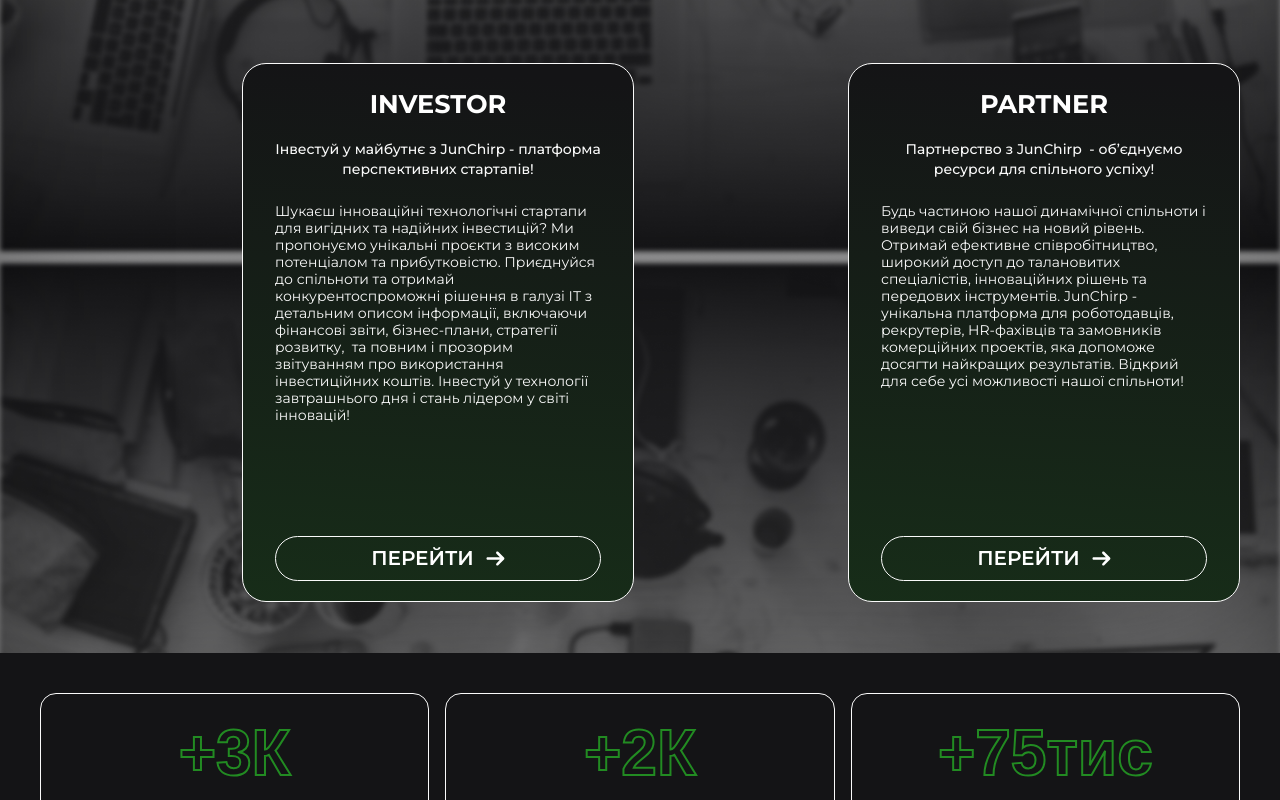
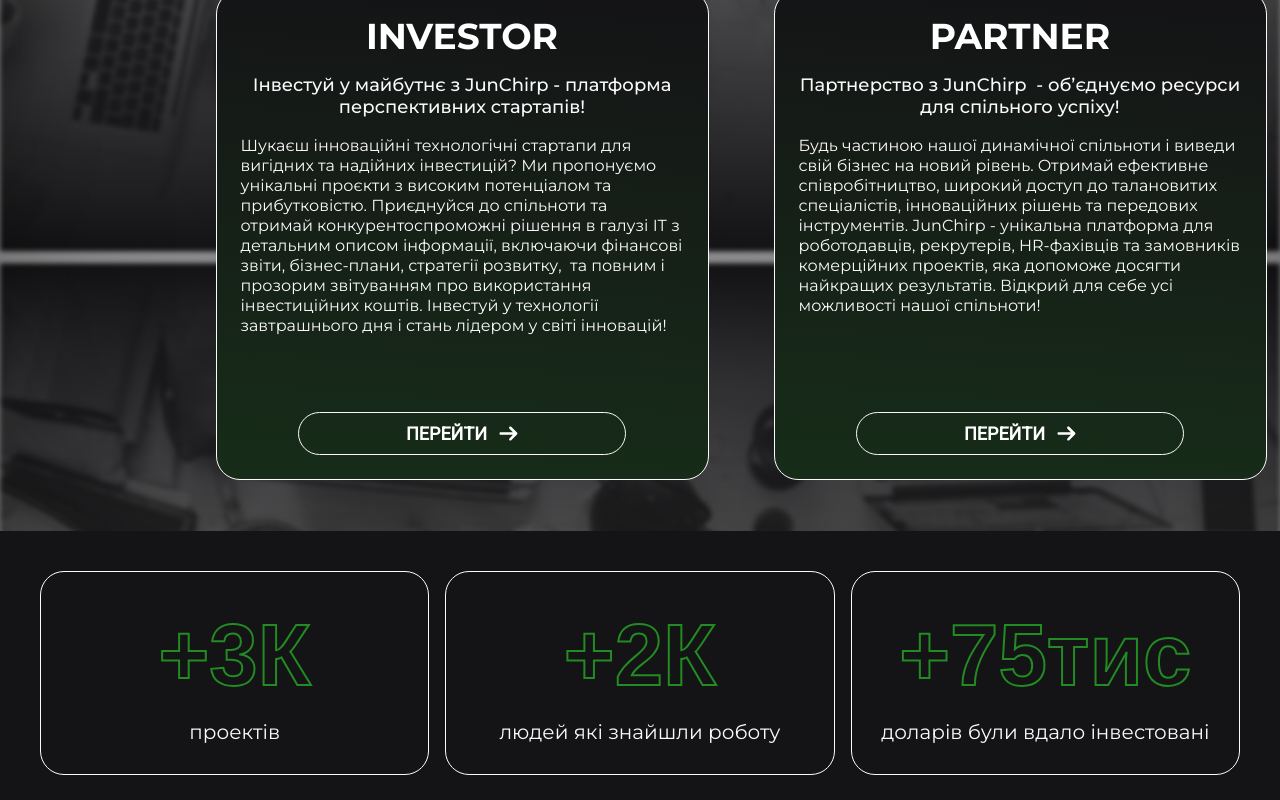
Before and after one commit to VitalikN/jun-chirp, a Next.js app: page / in a window 1280 px wide. Shown: the part 1280-2080 px from the top of the page. Built offline with nearby package versions, Linux system fonts and the light colour scheme; no server answers.

Commit message:
fix css CardDetails + ProjectStatistics

```diff
--- a/src/components/home/ProjectStatistics/ProjectStatistics.tsx
+++ b/src/components/home/ProjectStatistics/ProjectStatistics.tsx
@@ -3,7 +3,7 @@
 
 const ProjectStatistics = () => {
   return (
-    <section className={s.section__statistics}>
+    <section className={`${s.section__statistics}`}>
       <div className={`${s.container}  `}>
         <ul className={s.list}>
           <li className={s.list__item}>
--- a/src/components/home/ProjectStatistics/projectStatistics.module.scss
+++ b/src/components/home/ProjectStatistics/projectStatistics.module.scss
@@ -13,16 +13,9 @@
   @include mediaQuery($screen-size-s) {
     flex-direction: row;
     align-items: stretch;
-    // max-width: 708px;
     width: 100%;
     justify-content: center;
     margin: 0 auto;
-  }
-  @include mediaQuery($screen-size-m) {
-    // max-width: 1200px;
-  }
-  @include mediaQuery($screen-size-m) {
-    // max-width: 1200px;
   }
 }
 .list__item {
@@ -38,23 +31,23 @@
   padding: 20px;
   @include mediaQuery($screen-size-s) {
     gap: 8px;
-    padding: 8px 20px;
-    max-width: 220px;
+    padding: 20px 10px;
+    max-width: 228px;
   }
   @include mediaQuery($screen-size-m) {
-    gap: 8px;
-    padding: 20px;
-    max-width: 391px;
+    gap: 12px;
+    padding: 30px 20px;
+    max-width: 392px;
+    border-radius: 24px;
   }
   @include mediaQuery($screen-size-l) {
-    padding: 20px 40px;
-    border-radius: 24px;
+    border-radius: 32px;
     max-width: 456px;
     border: 2px solid rgba(255, 255, 255, 1);
   }
   @include mediaQuery($screen-size-xl) {
-    padding: 20px 60px;
-    border-radius: 32px;
+    padding: 40px 20px;
+    border-radius: 40px;
     max-width: 584px;
   }
 }
@@ -64,19 +57,19 @@
   -webkit-text-fill-color: transparent;
   -webkit-text-stroke: 1px var(--green, #228b22);
 
-  @include fontSize(36px, 700, 43px);
+  @include fontSize(60px, 700, 73px);
   @include mediaQuery($screen-size-s) {
-    @include fontSize(32px, 700, 37px);
+    @include fontSize(57px, 700, 69px);
   }
 
   @include mediaQuery($screen-size-m) {
-    @include fontSize(64px, 700, 78px);
+    @include fontSize(87px, 700, 106px);
     -webkit-text-stroke: 2px var(--green, #228b22);
   }
   @include mediaQuery($screen-size-l) {
     -webkit-text-stroke: 3px var(--green, #228b22);
 
-    @include fontSize(104px, 700, 116px);
+    @include fontSize(108px, 700, 131px);
   }
   @include mediaQuery($screen-size-xl) {
     @include fontSize(128px, 700, 144px);
@@ -87,15 +80,15 @@
   color: var(--white, #fafafa);
   text-align: center;
 
-  @include fontSize(16px, 400, 20px);
-  @include mediaQuery($screen-size-s) {
-    @include fontSize(12px, 400, 14px);
-  }
+  @include fontSize(16px, 400, 19px);
 
   @include mediaQuery($screen-size-m) {
     @include fontSize(20px, 400, 24px);
   }
+  @include mediaQuery($screen-size-l) {
+    @include fontSize(24px, 400, 29px);
+  }
   @include mediaQuery($screen-size-xl) {
-    @include fontSize(26px, 400, 32px);
+    @include fontSize(30px, 400, 32px);
   }
 }
--- a/src/components/home/RoleSelectionLink/CardDetails/CardDetails.tsx
+++ b/src/components/home/RoleSelectionLink/CardDetails/CardDetails.tsx
@@ -3,6 +3,7 @@
 import s from "./cardDetails.module.scss";
 import Link from "next/link";
 import SvgIcon from "@/components/SvgIcon/SvgIcon";
+import { roboto } from "@/utils/fonts";
 
 const CardDetails = ({ title, subtitle, description }: Card) => {
   return (
@@ -12,7 +13,7 @@
       <div className={s.content}>
         <p className={s.subtitle}>{subtitle}</p>
         <p className={s.description}>{description}</p>
-        <Link className={s.link} href="#">
+        <Link className={`${s.link} ${roboto.className}`} href="#">
           Перейти
           <SvgIcon
             className={s.content__icon}
--- a/src/components/home/RoleSelectionLink/CardDetails/cardDetails.module.scss
+++ b/src/components/home/RoleSelectionLink/CardDetails/cardDetails.module.scss
@@ -2,11 +2,12 @@
 @import "../roleSelectionLink.module.scss";
 
 .card {
-  padding: 36px 27px 42px;
+  padding: 18px;
   display: flex;
-  gap: 24px;
+  gap: 18px;
   flex-direction: column;
   width: 100%;
+  max-width: 343px;
   box-sizing: border-box;
   border: var(--border);
   border-radius: 24px;
@@ -17,13 +18,15 @@
   );
   @include mediaQuery($screen-size-s) {
     max-width: 346px;
-    gap: 16px;
-    height: 453px;
+    height: 496px;
+    border-radius: 20px;
   }
 
   @include mediaQuery($screen-size-m) {
-    max-width: 392px;
-    height: 539px;
+    max-width: 493px;
+    height: 490px;
+    padding: 24px;
+    border-radius: 24px;
 
     &:nth-child(3) {
       margin-left: 101px;
@@ -35,51 +38,55 @@
   }
 
   @include mediaQuery($screen-size-l) {
-    max-width: 336px;
+    max-width: 576px;
     gap: 12px;
-    height: 577px;
-    &:nth-child(3),
+    height: 491px;
+    border-radius: 32px;
+
+    &:nth-child(3) {
+      margin-left: 120px;
+    }
+
     &:nth-child(4) {
-      margin-right: 0;
-      margin-left: 0;
+      margin-right: -120px;
     }
   }
 
   @include mediaQuery($screen-size-xl) {
-    max-width: 432px;
+    max-width: 736px;
     gap: 24px;
+    height: 503px;
+    border-radius: 40px;
+    &:nth-child(3) {
+      margin-left: 132px;
+    }
+
+    &:nth-child(4) {
+      margin-right: -132px;
+    }
   }
 
   .content {
     display: flex;
-    gap: 8px;
     align-items: center;
+    flex-direction: column;
+    gap: 18px;
     height: 100%;
-    > * {
-      width: 50%;
-    }
 
     @include mediaQuery($screen-size-s) {
-      flex-direction: column;
-      gap: 24px;
     }
   }
 
   @include mediaQuery($screen-size-s) {
     align-self: start;
-    padding: 20px 32px;
-    // gap: 16px;
+    gap: 16px;
 
     &:nth-child(2) {
-      margin-top: 103px;
-    }
-
-    &:nth-child(3) {
-      margin-top: -50px;
+      margin-top: 57px;
     }
 
     &:nth-child(4) {
-      margin-top: 103px;
+      margin-top: 57px;
     }
   }
   @include mediaQuery($screen-size-m) {
@@ -87,87 +94,67 @@
     &:nth-child(3),
     &:nth-child(4) {
       margin-top: 0;
-      //
     }
   }
   @include mediaQuery($screen-size-l) {
     gap: 20px;
-    &:nth-child(2) {
-      margin-top: 140px;
-    }
-    &:nth-child(3) {
-      margin-top: 280px;
-    }
-    &:nth-child(4) {
-      margin-top: 420px;
-    }
   }
   @include mediaQuery($screen-size-xl) {
-    &:nth-child(2) {
-      margin-top: 160px;
-    }
-    &:nth-child(3) {
-      margin-top: 320px;
-    }
-    &:nth-child(4) {
-      margin-top: 480px;
-    }
   }
 
   .title {
-    // margin-bottom: 10px;
     text-transform: uppercase;
     color: rgb(255, 255, 255);
+    text-align: center;
 
-    @include font(24px, 2vw, 48px, 700, 29px);
+    @include fontSize(24px, 700, 29px);
+
     @include mediaQuery($screen-size-s) {
-      text-align: center;
+      @include fontSize(32px, 700, 39px);
     }
     @include mediaQuery($screen-size-m) {
-      line-height: 39px;
+      @include fontSize(36px, 700, 43px);
+    }
+    @include mediaQuery($screen-size-l) {
+      @include fontSize(48px, 700, 58px);
     }
     @include mediaQuery($screen-size-xl) {
-      line-height: 58px;
     }
   }
 
   .subtitle {
-    text-align: left;
+    text-align: center;
     color: rgb(250, 250, 250);
+    @include fontSize(12px, 500, 17px);
 
-    @include font(12px, 2vw, 14px, 500, 17px);
     @include mediaQuery($screen-size-s) {
-      // margin-bottom: 24px;
-      text-align: center;
-      width: initial;
-      line-height: 17px;
+      @include fontSize(16px, 500, 20px);
     }
     @include mediaQuery($screen-size-m) {
-      line-height: 20px;
+      @include fontSize(18px, 500, 22px);
     }
     @include mediaQuery($screen-size-l) {
-      // margin-bottom: 20px;
-      line-height: 24px;
+      @include fontSize(20px, 500, 24px);
+    }
+    @include mediaQuery($screen-size-xl) {
+      @include fontSize(24px, 500, 30px);
     }
   }
 
   .description {
-    display: none;
+    @include fontSize(14px, 400, 17px);
+    margin-bottom: auto;
+
     @include mediaQuery($screen-size-s) {
-      margin-bottom: auto;
-
-      width: initial;
-      display: block;
-      @include font(12px, 2vw, 12px, 400, 15px);
     }
     @include mediaQuery($screen-size-m) {
-      // margin-bottom: 44px;
-      @include font(14px, 2vw, 14px, 400, 17px);
+      @include fontSize(16px, 400, 20px);
     }
     @include mediaQuery($screen-size-l) {
+      @include fontSize(18px, 400, 20px);
     }
     @include mediaQuery($screen-size-xl) {
-      @include font(14px, 2vw, 16px, 400, 20px);
+      @include fontSize(18px, 400, 24px);
     }
   }
 
@@ -176,16 +163,10 @@
     justify-content: center;
     gap: 12px;
     align-items: center;
-
+    width: 100%;
+    @include fontSize(12px, 600, 14px);
     @include mediaMaxQuery($screen-max-size-s) {
-      max-width: 135px;
-
-      @include font(12px, 2vw, 12px, 600, 13px);
       padding: 9px 26px;
-    }
-
-    > * {
-      flex-shrink: 0;
     }
 
     text-transform: uppercase;
@@ -194,14 +175,25 @@
 
     color: rgb(255, 255, 255);
 
-    @include font(12px, 2vw, 20px, 600, 23px);
-
     @include mediaQuery($screen-size-s) {
       width: 100%;
       padding: 10px 0;
+      max-width: 282px;
+
+      @include fontSize(16px, 600, 18px);
+    }
+
+    @include mediaQuery($screen-size-m) {
+      @include fontSize(18px, 600, 21px);
+      max-width: 328px;
+    }
+
+    @include mediaQuery($screen-size-l) {
+      @include fontSize(20px, 600, 23px);
     }
     @include mediaQuery($screen-size-xl) {
-      @include font(24px, 2vw, 24px, 600, 28px);
+      @include fontSize(24px, 600, 28px);
+      max-width: 384px;
     }
     transition: all 0.3s ease-in-out;
     background: transparent;
--- a/src/components/home/RoleSelectionLink/roleSelectionLink.module.scss
+++ b/src/components/home/RoleSelectionLink/roleSelectionLink.module.scss
@@ -33,29 +33,31 @@
   width: 100%;
   margin: 0 auto;
   transition: all 1s ease;
-  @include mediaMaxQuery($screen-max-size-m) {
+  @include mediaMaxQuery($screen-max-size-s) {
     gap: 16px;
   }
   @include mediaQuery($screen-size-s) {
     flex-direction: row;
     flex-wrap: wrap;
+    column-gap: 16px;
 
     justify-content: center;
     max-width: 768px;
   }
   @include mediaQuery($screen-size-m) {
-    max-width: 998px;
+    max-width: 1100px;
+    justify-content: space-around;
+    row-gap: 45px;
+  }
+  @include mediaQuery(1440px) {
     justify-content: space-between;
+  }
 
-    row-gap: 69px;
-  }
   @include mediaQuery($screen-size-l) {
-    max-width: 1536px;
-    justify-content: center;
-    gap: 24px;
+    max-width: 1260px;
   }
   @include mediaQuery($screen-size-xl) {
-    max-width: 1920px;
+    max-width: 1600px;
   }
   @include mediaMaxQuery($screen-max-size-s) {
     max-width: 500px;
```
